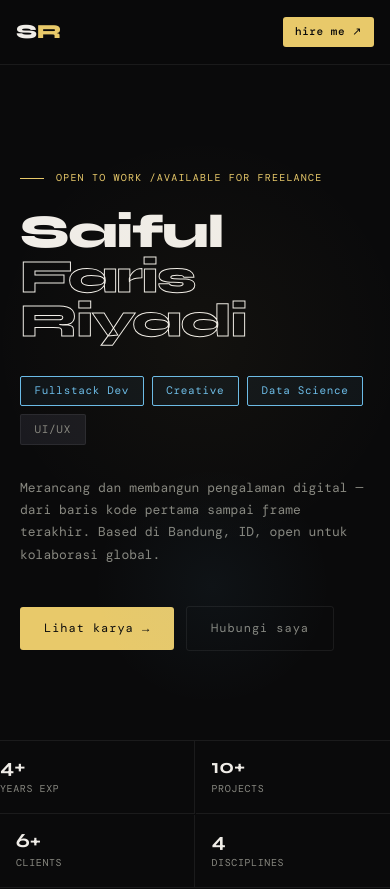
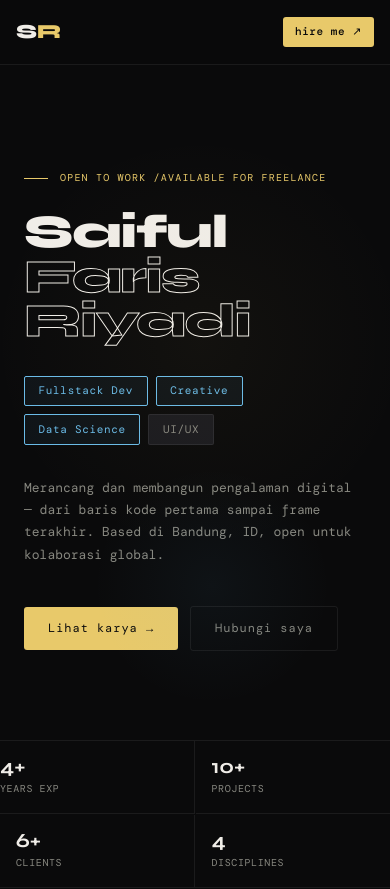
Before and after one commit to v0idengineer/portofolio, a Next.js app: page / in a window 390 px wide. Shown: the top 889 px of the page. Built offline with nearby package versions, Linux system fonts and the light colour scheme; no server answers; a web font is replaced by a local one.

Commit message:
fix: mobile responsive navbar and hero

```diff
--- a/app/globals.css
+++ b/app/globals.css
@@ -37,3 +37,7 @@ html, body {
   overflow-x: hidden;
   max-width: 100vw;
 }
+
+* {
+  box-sizing: border-box;
+}
--- a/components/Hero.tsx
+++ b/components/Hero.tsx
@@ -186,7 +186,7 @@ export default function Hero() {
         }
 
         @media (max-width: 480px) {
-          .hero { padding: 3rem 1.25rem 2rem; min-height: 80vh; }
+  .hero { padding: 3rem 1.5rem 2rem; min-height: 80vh; }
           .stats-bar { grid-template-columns: repeat(2, 1fr); gap: 1px; padding: 0; }
           .stat { padding: 1rem; border-right: 1px solid var(--border); border-bottom: 1px solid var(--border); }
           .stat:nth-child(2) { border-right: none; }
```
